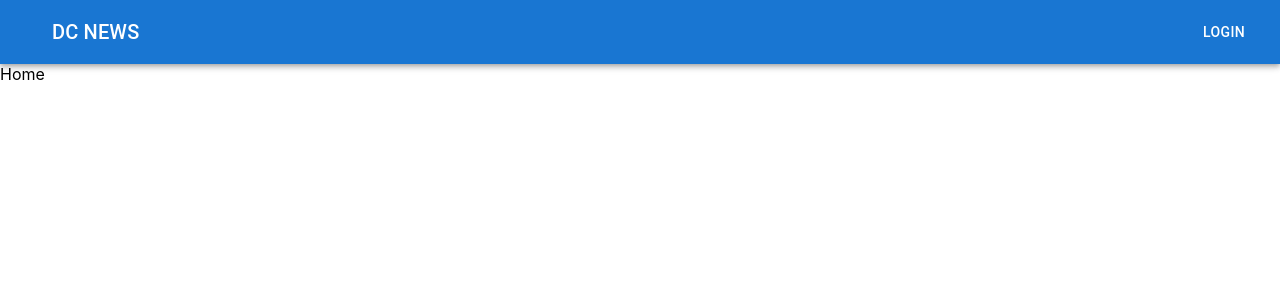
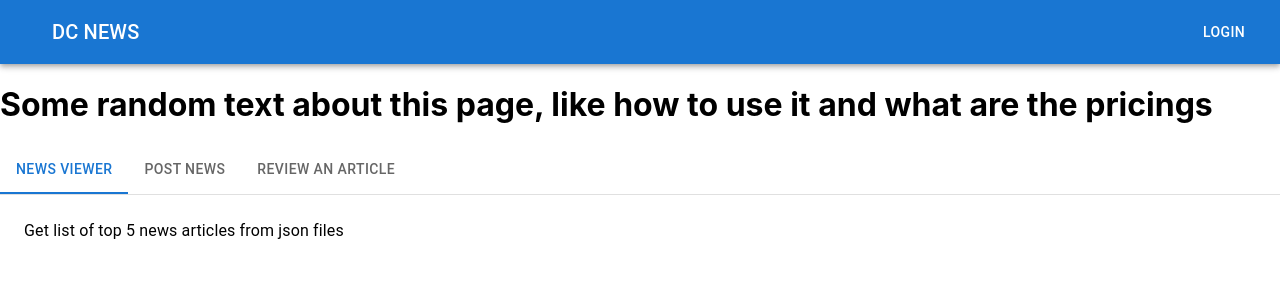
Before and after one commit to bhosalems/DECOIN, a React (Create React App) app in the folder frontend/: page /homepage in a window 1280 px wide. Shown: the top 300 px of the page. Built offline with nearby package versions, Linux system fonts and the light colour scheme; what web3 would draw is missing.

Commit message:
--added balance methods and Home.js

```diff
--- a/frontend/src/components/Home.js
+++ b/frontend/src/components/Home.js
@@ -1,9 +1,72 @@
-import React from 'react'
+import * as React from 'react';
+import PropTypes from 'prop-types';
+import Tabs from '@mui/material/Tabs';
+import Tab from '@mui/material/Tab';
+import Typography from '@mui/material/Typography';
+import Box from '@mui/material/Box';
 
-const Home = () => {
+function TabPanel(props) {
+  const { children, value, index, ...other } = props;
+
   return (
-    <div>Home</div>
-  )
+    <div
+      role="tabpanel"
+      hidden={value !== index}
+      id={`simple-tabpanel-${index}`}
+      aria-labelledby={`simple-tab-${index}`}
+      {...other}
+    >
+      {value === index && (
+        <Box sx={{ p: 3 }}>
+          <Typography>{children}</Typography>
+        </Box>
+      )}
+    </div>
+  );
 }
 
-export default Home
+TabPanel.propTypes = {
+  children: PropTypes.node,
+  index: PropTypes.number.isRequired,
+  value: PropTypes.number.isRequired,
+};
+
+function a11yProps(index) {
+  return {
+    id: `simple-tab-${index}`,
+    'aria-controls': `simple-tabpanel-${index}`,
+  };
+}
+
+export default function Home() {
+  const [value, setValue] = React.useState(0);
+
+  const handleChange = (event, newValue) => {
+    setValue(newValue);
+  };
+
+  return (
+
+    <div>
+    <h1>Some random text about this page, like how to use it and what are the pricings</h1>
+    <Box sx={{ width: '100%' }}>
+      <Box sx={{ borderBottom: 1, borderColor: 'divider' }}>
+        <Tabs value={value} onChange={handleChange} aria-label="basic tabs example">
+          <Tab label="News Viewer" {...a11yProps(0)} />
+          <Tab label="Post news" {...a11yProps(1)} />
+          <Tab label="Review an article" {...a11yProps(2)} />
+        </Tabs>
+      </Box>
+      <TabPanel value={value} index={0}>
+        Get list of top 5 news articles from json files
+      </TabPanel>
+      <TabPanel value={value} index={1}>
+        write a news article
+      </TabPanel>
+      <TabPanel value={value} index={2}>
+        see assigned articles for reviews
+      </TabPanel>
+    </Box>
+    </div>
+  );
+}
```
Also changed, not shown: 1 other file (tests, documents, lock files or other folders).
